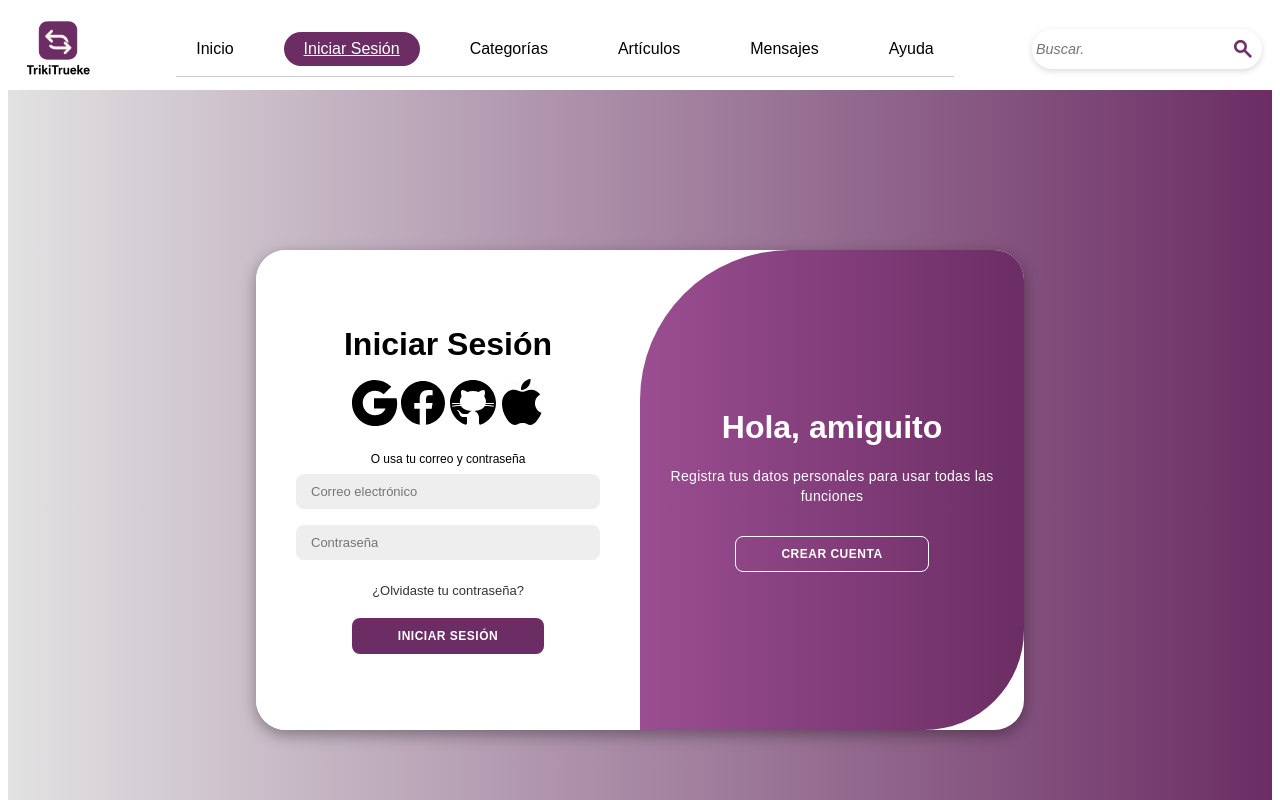
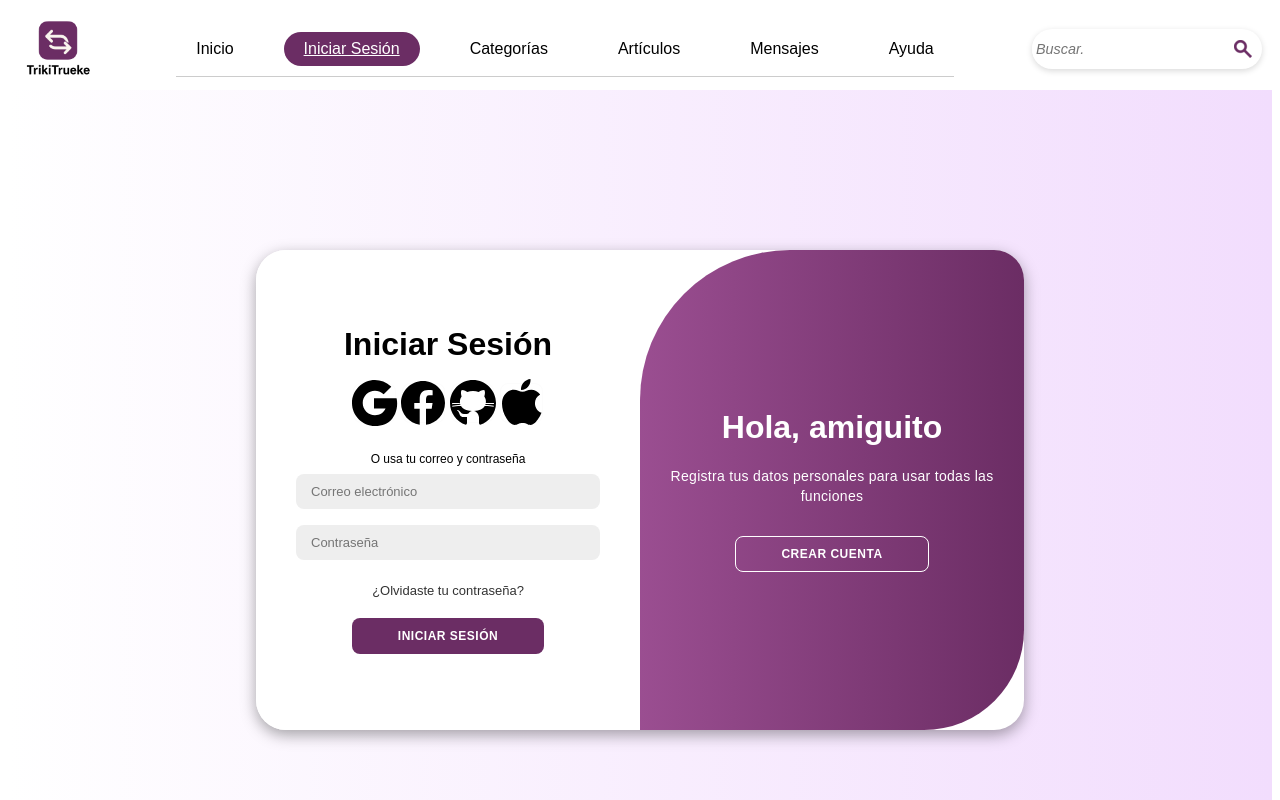
Before and after one commit to Paant0/TrikiTrueke, an Angular app: page /login in a window 1280 px wide. Shown: the top 800 px of the page. Built offline with nearby package versions, Linux system fonts and the light colour scheme.

Commit message:
ahora deberitas si este es el login definitivo

```diff
--- a/src/app/login/login.component.css
+++ b/src/app/login/login.component.css
@@ -7,7 +7,7 @@
 
 /* 🔸 Nuevo contenedor general */
 .login-wrapper {
-  background: linear-gradient(to right, #e2e2e2, #6b2d64);
+  background: linear-gradient(to right, #ffff, #f2ddfd);
   min-height: 100vh;
   display: flex;
   align-items: center;
```
